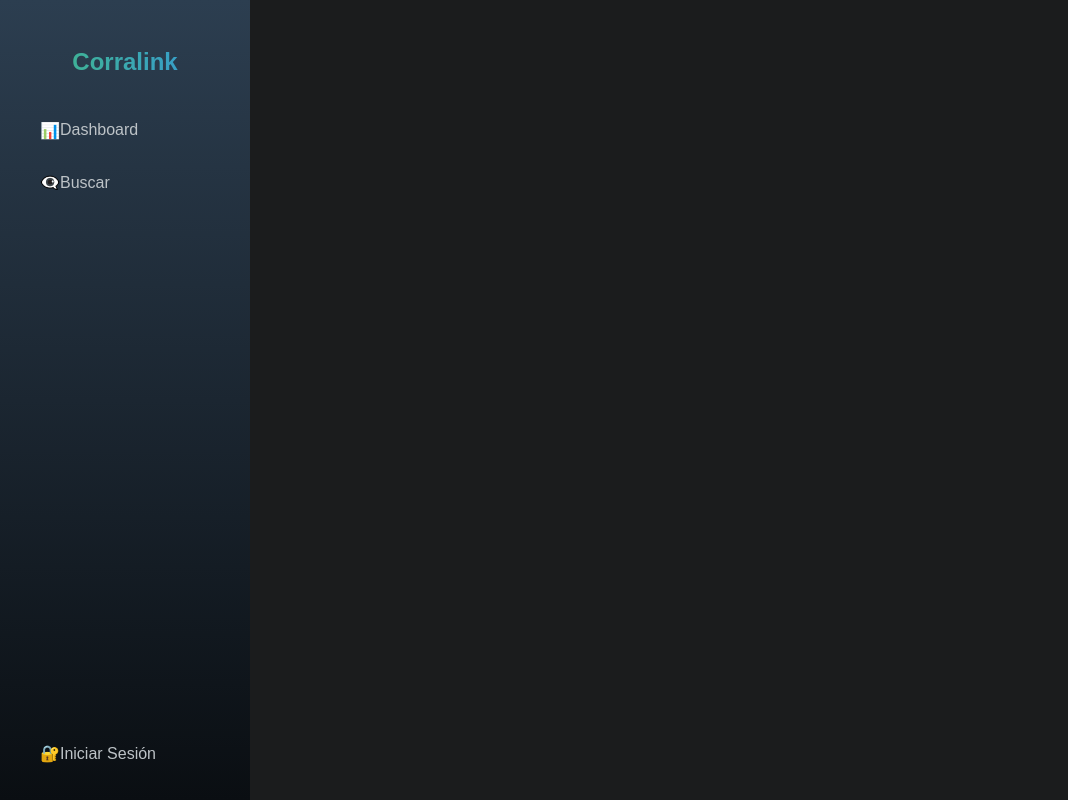
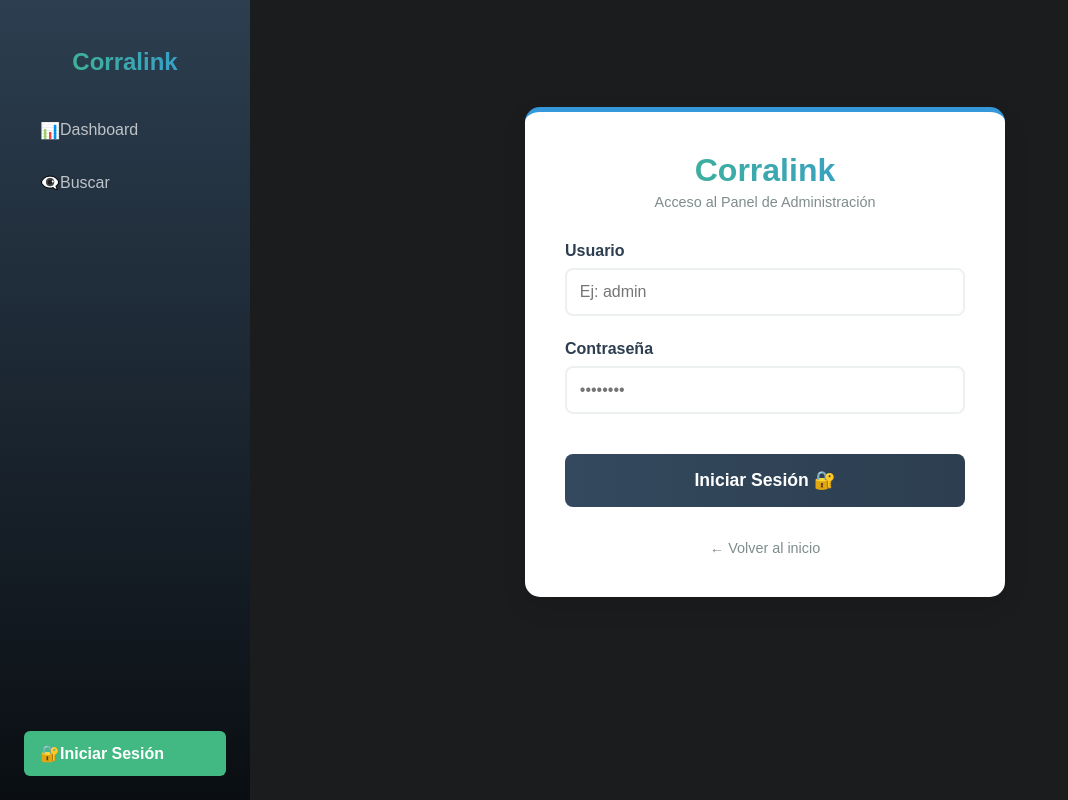
Before and after one commit to Carloseva/Proyecto_TBD, a Vue app in the folder frontend/: page /login in a window 1280 px wide. Shown: the whole page, without its empty margins (0-1068 px from the left). Built offline with nearby package versions, Linux system fonts and the light colour scheme.

Commit message:
Ya se creo el componente para login

```diff
--- /dev/null
+++ b/frontend/src/components/Login.vue
@@ -0,0 +1,234 @@
+<script setup>
+import { ref } from 'vue';
+import { useRouter } from 'vue-router';
+import axios from 'axios';
+
+const router = useRouter();
+const username = ref('');
+const password = ref('');
+const errorMensaje = ref('');
+const cargando = ref(false);
+
+const iniciarSesion = async () => {
+  if (!username.value || !password.value) {
+    errorMensaje.value = 'Por favor, ingresa usuario y contraseña.';
+    return;
+  }
+
+  cargando.value = true;
+  errorMensaje.value = '';
+
+  try {
+    // Conectamos con la ruta de tu amigo en el server.js
+    const res = await axios.post('http://localhost:3000/api/login', {
+      username: username.value,
+      password: password.value
+    });
+
+    if (res.data.success) {
+      // Si el server dice que sí, guardamos la "llave" y entramos
+      localStorage.setItem('esAdmin', 'true');
+
+      // Forzamos la recarga para que el Sidebar se actualice
+      window.location.href = '/';
+    }
+  } catch (error) {
+    // Si el servidor marca error (ej. credenciales incorrectas)
+    if (error.response && error.response.status === 401) {
+      errorMensaje.value = '❌ Usuario o contraseña incorrectos.';
+    } else {
+      // Fallback por si borraron la ruta del server.js accidentalmente
+      if (username.value === 'admin' && password.value === '123') {
+        localStorage.setItem('esAdmin', 'true');
+        window.location.href = '/';
+      } else {
+        errorMensaje.value = '❌ Usuario o contraseña incorrectos.';
+      }
+    }
+  } finally {
+    cargando.value = false;
+  }
+};
+</script>
+
+<template>
+  <div class="login-container">
+    <div class="login-card">
+      <div class="login-header">
+        <h2>Corralink</h2>
+        <p>Acceso al Panel de Administración</p>
+      </div>
+
+      <form @submit.prevent="iniciarSesion" class="login-form">
+        <transition name="shake">
+          <div v-if="errorMensaje" class="error-alert">
+            {{ errorMensaje }}
+          </div>
+        </transition>
+
+        <div class="input-group">
+          <label>Usuario</label>
+          <input
+            v-model="username"
+            type="text"
+            placeholder="Ej: admin"
+            autocomplete="username"
+          >
+        </div>
+
+        <div class="input-group">
+          <label>Contraseña</label>
+          <input
+            v-model="password"
+            type="password"
+            placeholder="••••••••"
+            autocomplete="current-password"
+          >
+        </div>
+
+        <button type="submit" :disabled="cargando" class="btn-login">
+          <span v-if="!cargando">Iniciar Sesión 🔐</span>
+          <span v-else>Verificando... ⏳</span>
+        </button>
+      </form>
+
+      <div class="login-footer">
+        <router-link to="/" class="back-link">← Volver al inicio</router-link>
+      </div>
+    </div>
+  </div>
+</template>
+
+<style scoped>
+.login-container {
+  display: flex;
+  justify-content: center;
+  align-items: center;
+  min-height: 80vh;
+  animation: fadeIn 0.5s ease;
+}
+
+.login-card {
+  background: white;
+  width: 100%;
+  max-width: 400px;
+  padding: 2.5rem;
+  border-radius: 15px;
+  box-shadow: 0 10px 25px rgba(0, 0, 0, 0.1);
+  border-top: 5px solid #3498db;
+}
+
+.login-header {
+  text-align: center;
+  margin-bottom: 2rem;
+}
+
+.login-header h2 {
+  margin: 0;
+  font-size: 2rem;
+  background: linear-gradient(to right, #42b983, #3498db);
+  -webkit-background-clip: text;
+  background-clip: text;
+  -webkit-text-fill-color: transparent;
+}
+
+.login-header p {
+  color: #7f8c8d;
+  margin-top: 5px;
+  font-size: 0.9rem;
+}
+
+.input-group {
+  margin-bottom: 1.5rem;
+}
+
+.input-group label {
+  display: block;
+  margin-bottom: 0.5rem;
+  font-weight: bold;
+  color: #2c3e50;
+}
+
+.input-group input {
+  width: 100%;
+  padding: 0.8rem;
+  border: 2px solid #ecf0f1;
+  border-radius: 8px;
+  font-size: 1rem;
+  transition: border-color 0.3s;
+  box-sizing: border-box;
+}
+
+.input-group input:focus {
+  border-color: #3498db;
+  outline: none;
+}
+
+.btn-login {
+  width: 100%;
+  padding: 1rem;
+  background: linear-gradient(to right, #34495e, #2c3e50);
+  color: white;
+  border: none;
+  border-radius: 8px;
+  font-size: 1.1rem;
+  font-weight: bold;
+  cursor: pointer;
+  transition: transform 0.2s, box-shadow 0.2s;
+  margin-top: 1rem;
+}
+
+.btn-login:hover:not(:disabled) {
+  transform: translateY(-2px);
+  box-shadow: 0 5px 15px rgba(44, 62, 80, 0.4);
+}
+
+.btn-login:disabled {
+  opacity: 0.7;
+  cursor: not-allowed;
+}
+
+.error-alert {
+  background-color: #fdeaea;
+  color: #e74c3c;
+  padding: 0.8rem;
+  border-radius: 8px;
+  margin-bottom: 1rem;
+  text-align: center;
+  font-size: 0.9rem;
+  border: 1px solid #fad5d5;
+}
+
+.login-footer {
+  margin-top: 2rem;
+  text-align: center;
+}
+
+.back-link {
+  color: #7f8c8d;
+  text-decoration: none;
+  font-size: 0.9rem;
+}
+
+.back-link:hover {
+  color: #3498db;
+  text-decoration: underline;
+}
+
+/* Animaciones */
+@keyframes fadeIn {
+  from { opacity: 0; transform: translateY(-20px); }
+  to { opacity: 1; transform: translateY(0); }
+}
+
+.shake-enter-active {
+  animation: shake 0.4s;
+}
+
+@keyframes shake {
+  0%, 100% { transform: translateX(0); }
+  25% { transform: translateX(-10px); }
+  50% { transform: translateX(10px); }
+  75% { transform: translateX(-10px); }
+}
+</style>
--- a/frontend/src/router/index.js
+++ b/frontend/src/router/index.js
@@ -4,6 +4,7 @@ import RegistroVehiculo from '../components/RegistroVehiculo.vue'
 import Inventario from '../components/Inventario.vue'
 import Buscador from '../components/Buscador.vue'
 import VehiculoDetalle from '../components/VehiculoDetalle.vue';
+import Login from '../components/Login.vue';
 
 const router = createRouter({
   history: createWebHistory(import.meta.env.BASE_URL),
@@ -34,6 +35,11 @@ const router = createRouter({
       path: '/vehiculo/:id', // El :id es un parámetro dinámico
       name: 'vehiculoDetalle',
       component:() => import('../components/VehiculoDetalle.vue')
+    },
+    {
+      path: '/login',
+      name: 'login',
+      component: Login
     }
   ]
 })
```
